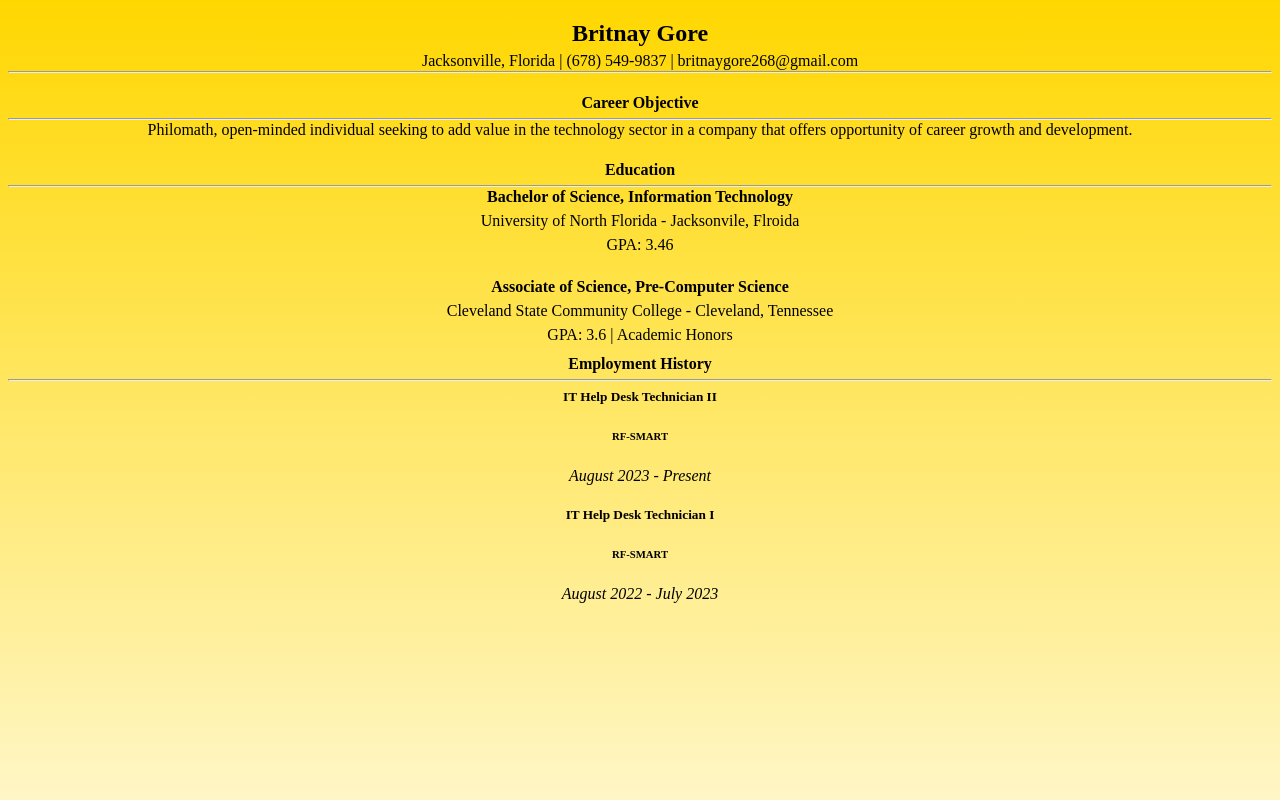
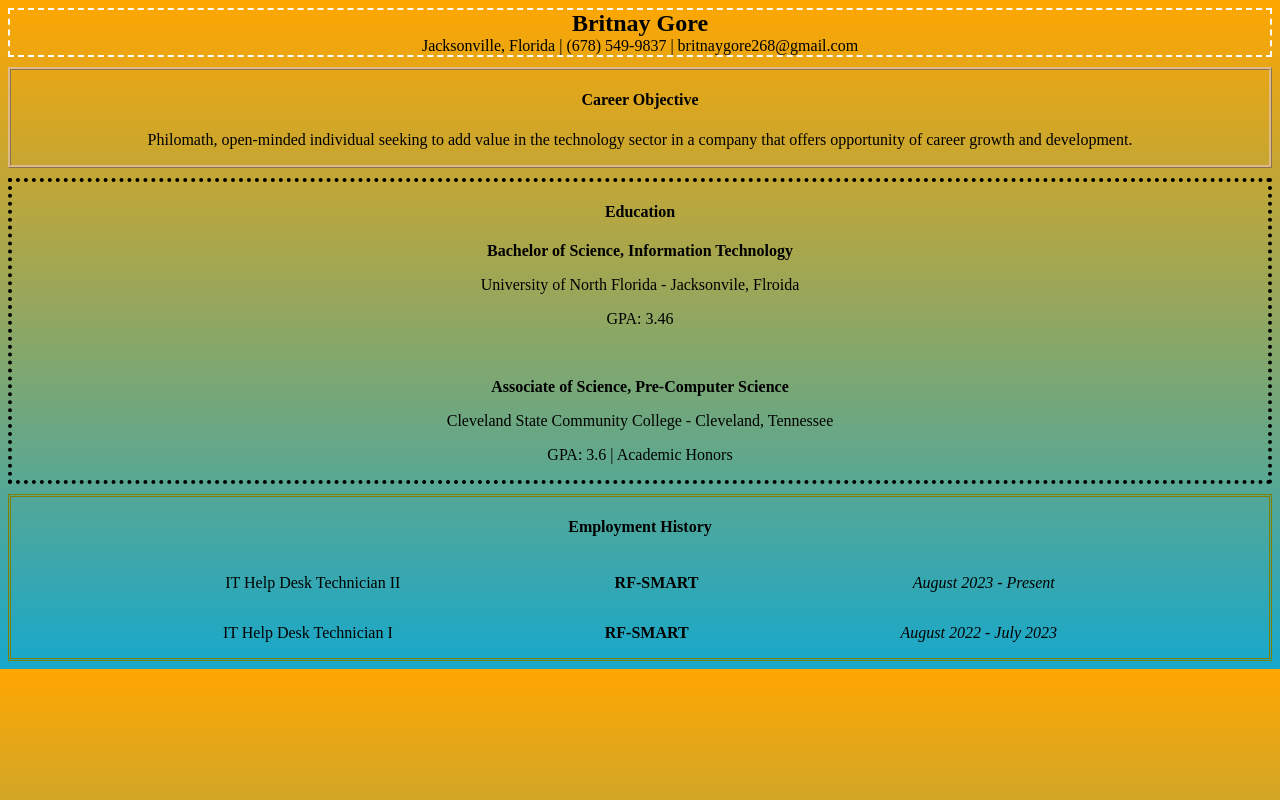
Before and after one commit to britnay268/LAB-HTML-Resume, a plain HTML site: page index.html in a window 1280 px wide. Shown: the top 800 px of the page. Drawn offline with Linux system fonts and the light colour scheme; a web font is replaced by a local one.

Commit message:
Changed the resume color and layout by adding borders and using flexbox

```diff
--- a/index.html
+++ b/index.html
@@ -14,17 +14,14 @@
     <article id="about-britnay">
       <h1>Britnay Gore</h1>
       <p>Jacksonville, Florida | (678) 549-9837 | britnaygore268@gmail.com</p>
-      <hr>
     </article>
     <article id="career-obj">
       <h4>Career Objective</h4>
-      <hr>
       <p>Philomath, open-minded individual seeking to add value in the technology sector in a company that offers opportunity of
       career growth and development.</p>
     </article>
     <article id="education">
       <h4>Education</h4>
-      <hr>
       <p><b>Bachelor of Science, Information Technology</b></p>
       <p>University of North Florida - Jacksonvile, Flroida</p>
       <p>GPA: 3.46</p>
@@ -35,17 +32,16 @@
     </article>
     <article id="employee-history">
       <h4>Employment History</h4>
-      <hr>
-    </article>
-    <article id="employee-history1">
-      <h5>IT Help Desk Technician II</h5>
-      <h6>RF-SMART</h6>
-      <p><i>August 2023 - Present</i></p>
-    </article>
-    <article id="employee-history2">
-      <h5>IT Help Desk Technician I</h5>
-      <h6>RF-SMART</h6>
-      <p><i>August 2022 - July 2023</i></p>
+      <div>
+        <p>IT Help Desk Technician II</p>
+        <p><b>RF-SMART</b></p>
+        <p><i>August 2023 - Present</i></p>
+      </div>
+      <div>
+        <p>IT Help Desk Technician I</p>
+        <p><b>RF-SMART</b></p>
+        <p><i>August 2022 - July 2023</i></p>
+      </div>
     </article>
   </body>
 </html>
--- a/main.css
+++ b/main.css
@@ -1,30 +1,47 @@
 body {
-  background: linear-gradient(gold, white);
-  height: 1000px;
+  background: linear-gradient(rgb(255, 166, 0), rgb(23, 168, 204));
+  height: 100%;
   text-align: center;
   font-family: 'Rubik Maps';
 }
-hr {
-  margin-top: -15px;
-  margin-bottom: -15px;
+
+#about-britnay {
+  border: white dashed 2px;
+  margin-bottom: 10px;
 }
 
-#about-britnay {
-  text-align: center;
+#about-britnay p{
+  margin: 0px;
+  padding: 0px;
 }
 
-#about-britnay p {
-  margin-top: -15px;
+#about-britnay h1{
+  margin: 0px;
+  padding: 0px;
 }
 
-#about-britnay hr {
-  margin-bottom: 0px;
+#career-obj {
+  border: burlywood ridge 3px;
+  margin-bottom: 10px;
 }
 
-#education p {
-  margin-bottom: -10px;
+#education {
+  border: black dotted  4px;
+  margin-bottom: 10px;
 }
 
-#employee-history1 {
+h6 {
   margin: 0px;
 }
+
+#employee-history {
+  margin: 0px;
+  padding: 0px;
+  border: olive double 3px;
+}
+
+div {
+  display: flex;
+  justify-content: space-evenly;
+  flex-direction: row;
+}
```
